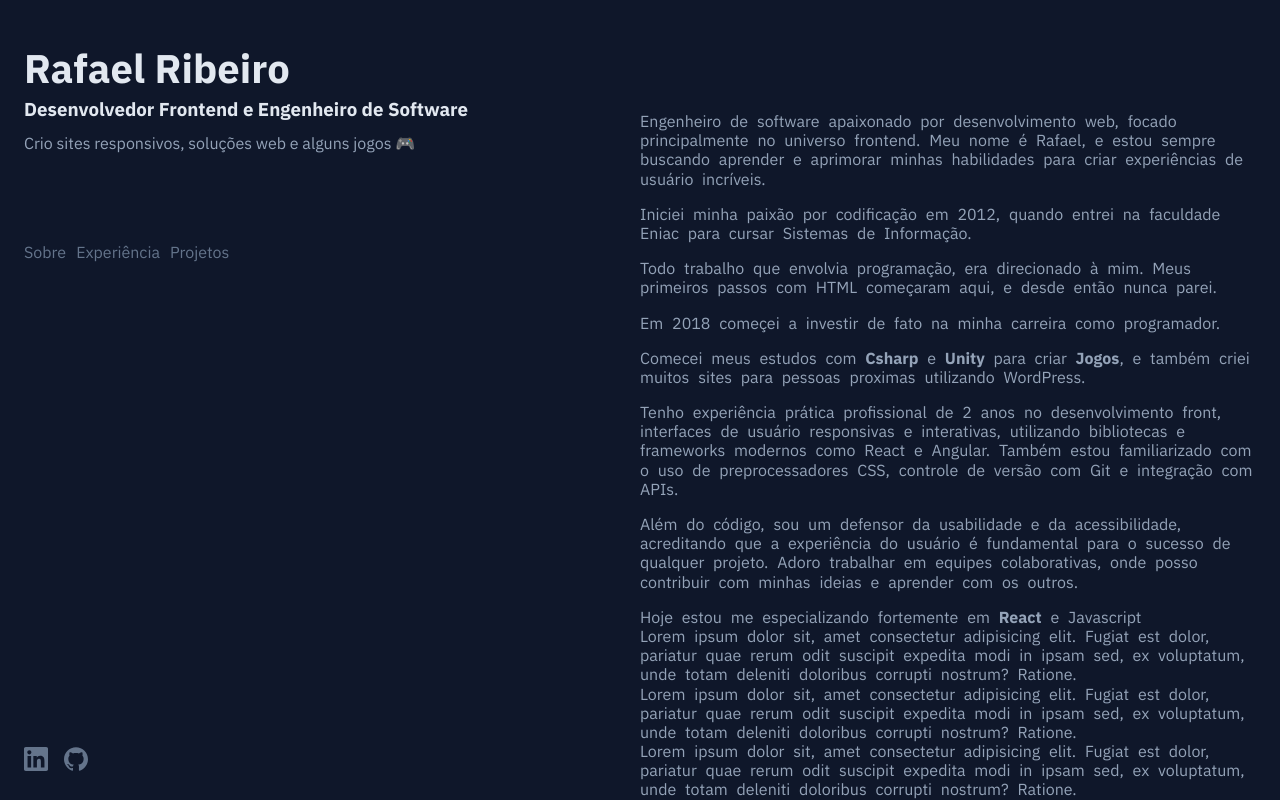
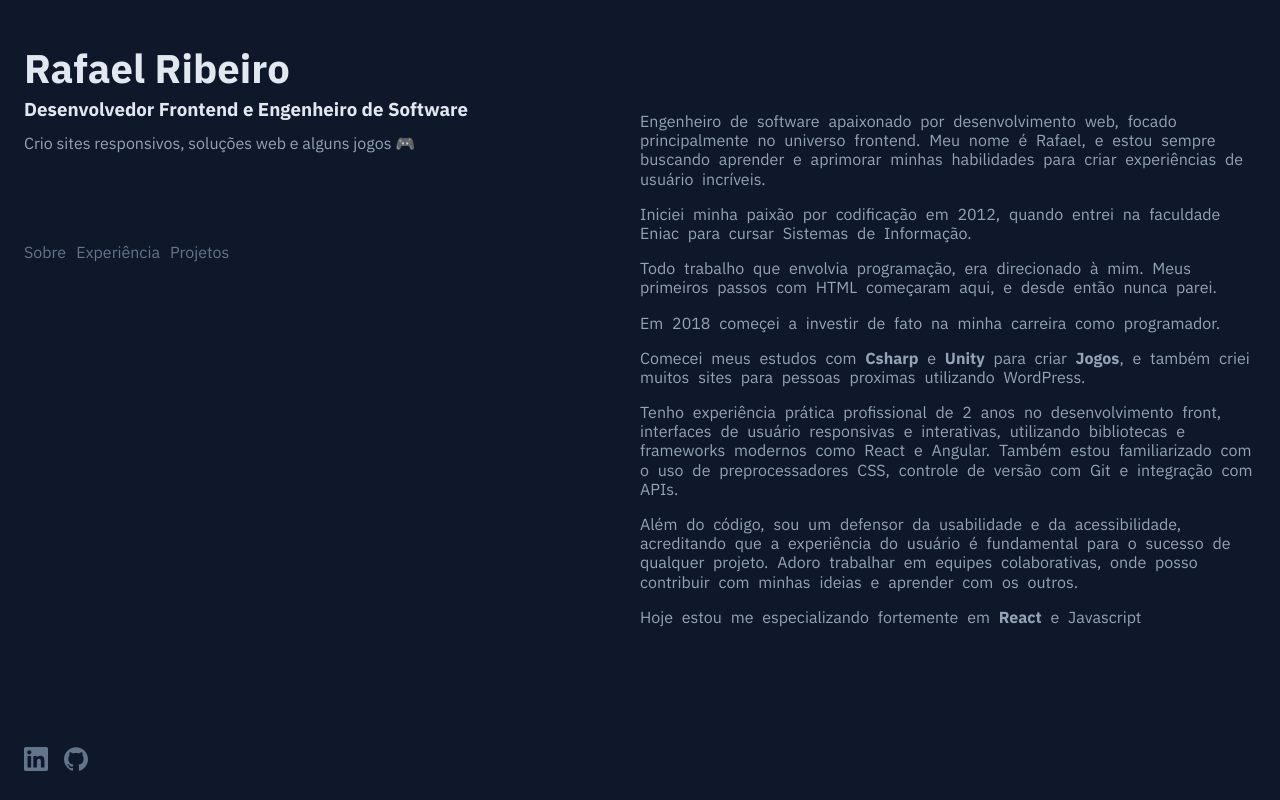
Before and after one commit to RafahOlive/portfolio, a React (Vite) app: page / in a window 1280 px wide. Both pictures are taken after a click on the button "Sobre". Shown: the top 800 px of the page. Built offline with nearby package versions, Linux system fonts and the light colour scheme.

Commit message:
Removido texto adicional

```diff
--- a/src/pages/About/index.tsx
+++ b/src/pages/About/index.tsx
@@ -51,66 +51,6 @@ export function About() {
       <Paragraph>
         Hoje estou me especializando fortemente em <b>React</b> e Javascript
       </Paragraph>
-      <Paragraph>
-        Lorem ipsum dolor sit, amet consectetur adipisicing elit. Fugiat est
-        dolor, pariatur quae rerum odit suscipit expedita modi in ipsam sed, ex
-        voluptatum, unde totam deleniti doloribus corrupti nostrum? Ratione.
-      </Paragraph>
-      <Paragraph>
-        Lorem ipsum dolor sit, amet consectetur adipisicing elit. Fugiat est
-        dolor, pariatur quae rerum odit suscipit expedita modi in ipsam sed, ex
-        voluptatum, unde totam deleniti doloribus corrupti nostrum? Ratione.
-      </Paragraph>
-      <Paragraph>
-        Lorem ipsum dolor sit, amet consectetur adipisicing elit. Fugiat est
-        dolor, pariatur quae rerum odit suscipit expedita modi in ipsam sed, ex
-        voluptatum, unde totam deleniti doloribus corrupti nostrum? Ratione.
-      </Paragraph>
-      <Paragraph>
-        Lorem ipsum dolor sit, amet consectetur adipisicing elit. Fugiat est
-        dolor, pariatur quae rerum odit suscipit expedita modi in ipsam sed, ex
-        voluptatum, unde totam deleniti doloribus corrupti nostrum? Ratione.
-      </Paragraph>
-      <Paragraph>
-        Lorem ipsum dolor sit, amet consectetur adipisicing elit. Fugiat est
-        dolor, pariatur quae rerum odit suscipit expedita modi in ipsam sed, ex
-        voluptatum, unde totam deleniti doloribus corrupti nostrum? Ratione.
-      </Paragraph>
-      <Paragraph>
-        Lorem ipsum dolor sit, amet consectetur adipisicing elit. Fugiat est
-        dolor, pariatur quae rerum odit suscipit expedita modi in ipsam sed, ex
-        voluptatum, unde totam deleniti doloribus corrupti nostrum? Ratione.
-      </Paragraph>
-      <Paragraph>
-        Lorem ipsum dolor sit, amet consectetur adipisicing elit. Fugiat est
-        dolor, pariatur quae rerum odit suscipit expedita modi in ipsam sed, ex
-        voluptatum, unde totam deleniti doloribus corrupti nostrum? Ratione.
-      </Paragraph>
-      <Paragraph>
-        Lorem ipsum dolor sit, amet consectetur adipisicing elit. Fugiat est
-        dolor, pariatur quae rerum odit suscipit expedita modi in ipsam sed, ex
-        voluptatum, unde totam deleniti doloribus corrupti nostrum? Ratione.
-      </Paragraph>
-      <Paragraph>
-        Lorem ipsum dolor sit, amet consectetur adipisicing elit. Fugiat est
-        dolor, pariatur quae rerum odit suscipit expedita modi in ipsam sed, ex
-        voluptatum, unde totam deleniti doloribus corrupti nostrum? Ratione.
-      </Paragraph>
-      <Paragraph>
-        Lorem ipsum dolor sit, amet consectetur adipisicing elit. Fugiat est
-        dolor, pariatur quae rerum odit suscipit expedita modi in ipsam sed, ex
-        voluptatum, unde totam deleniti doloribus corrupti nostrum? Ratione.
-      </Paragraph>
-      <Paragraph>
-        Lorem ipsum dolor sit, amet consectetur adipisicing elit. Fugiat est
-        dolor, pariatur quae rerum odit suscipit expedita modi in ipsam sed, ex
-        voluptatum, unde totam deleniti doloribus corrupti nostrum? Ratione.
-      </Paragraph>
-      <Paragraph>
-        Lorem ipsum dolor sit, amet consectetur adipisicing elit. Fugiat est
-        dolor, pariatur quae rerum odit suscipit expedita modi in ipsam sed, ex
-        voluptatum, unde totam deleniti doloribus corrupti nostrum? Ratione.
-      </Paragraph>
     </>
   );
 }
```
